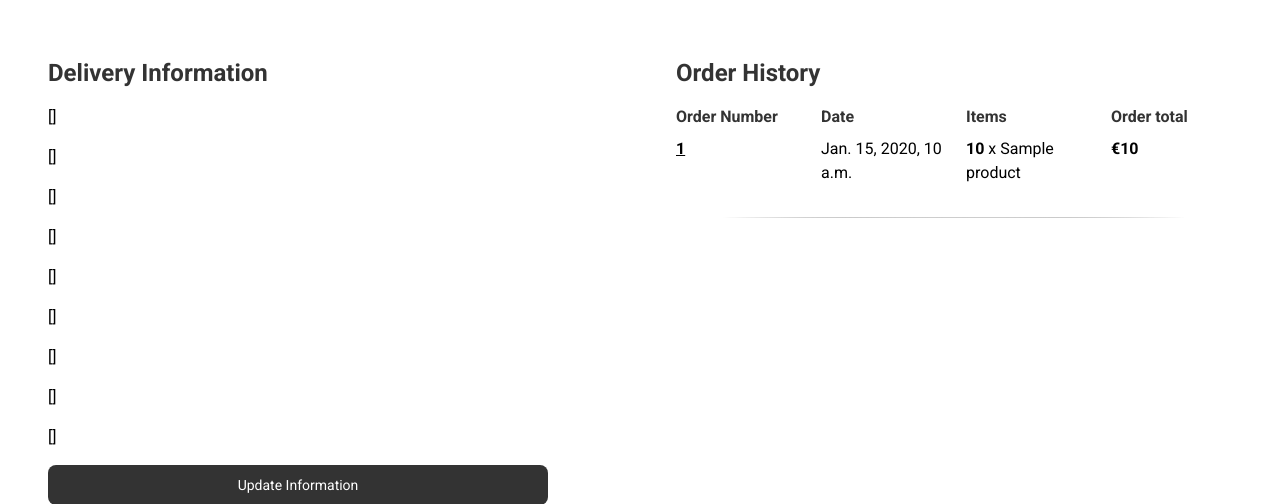
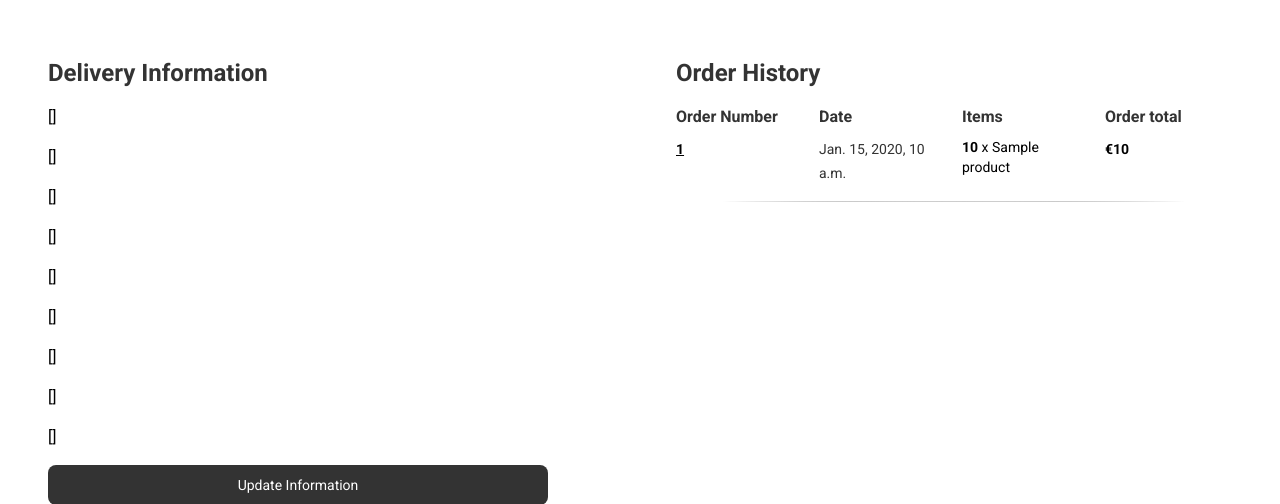
Before and after one commit to ShaneDoyleDev/fleetfoot, a Django app: template profiles/templates/profiles/profile.html in a window 1280 px wide. Shown: the part 560-1064 px from the top of the page. Run offline with Django 4.2, Linux system fonts and the light colour scheme; the template is opened without the code that fills it: most values are stand-ins (such as "Sample title", 1, 10 or a date in 2020); form fields are guessed from the names that the template uses; style sheets or scripts are compiled from the project's sources; some libraries are stand-ins or nearby versions.

Commit message:
refactor(profiles/profile.html): adjust text sizing on order items

```diff
--- a/profiles/templates/profiles/profile.html
+++ b/profiles/templates/profiles/profile.html
@@ -217,23 +217,23 @@
             <h3 class="text-2xl font-bold text-center lg:text-left">Order History</h3>
             <div class="max-h-[600px] overflow-y-auto">
                 {% if orders %}
-                    <div class="relative grid grid-cols-2 gap-2 md:gap-4 lg:gap-6 lg:grid-cols-4">
+                    <div class="relative grid grid-cols-2 gap-2 md:gap-4 lg:grid-cols-4">
                         {% for order in orders %}
                             <div>
                                 <h3 class="mb-2 font-bold">Order Number</h3>
                                 <a href="{% url "order-history" order.order_number %}" class="underline">
-                                    <strong>{{ order.order_number|truncatechars:8 }}</strong>
+                                    <strong class="text-sm">{{ order.order_number|truncatechars:8 }}</strong>
                                 </a>
                             </div>
                             <div>
                                 <h3 class="mb-2 font-bold">Date</h3>
-                                {{ order.date }}
+                                <span class="text-sm">{{ order.date }}</span>
                             </div>
                             <div class="relative">
                                 <h3 class="mb-2 font-bold">Items</h3>
                                 <ul class="overflow-x-auto max-h-[100px] mb-2">
                                     {% for item in order.lineitems.all %}
-                                        <li class="break-keep"><strong>{{ item.quantity }}</strong> x {{ item.product.name }} </li>
+                                        <li class="text-sm"><strong>{{ item.quantity }}</strong> x {{ item.product.name }} </li>
                                     {% endfor %}
                                 </ul>
                                 {% if order.lineitems.all|length > 1 %}
@@ -242,7 +242,7 @@
                             </div>
                             <div>
                                 <h3 class="mb-2 font-bold">Order total</h3>
-                                <strong>€{{ order.grand_total }}</strong>
+                                <strong class="text-sm">€{{ order.grand_total }}</strong>
                             </div>
                             <img class="w-5/6 mx-auto my-6 md:my-2 lg:my-0 col-span-full" src="{% static "images/horizontal-seperator.png" %}" alt="Horizontal separator" />
                         {% endfor %}
```
